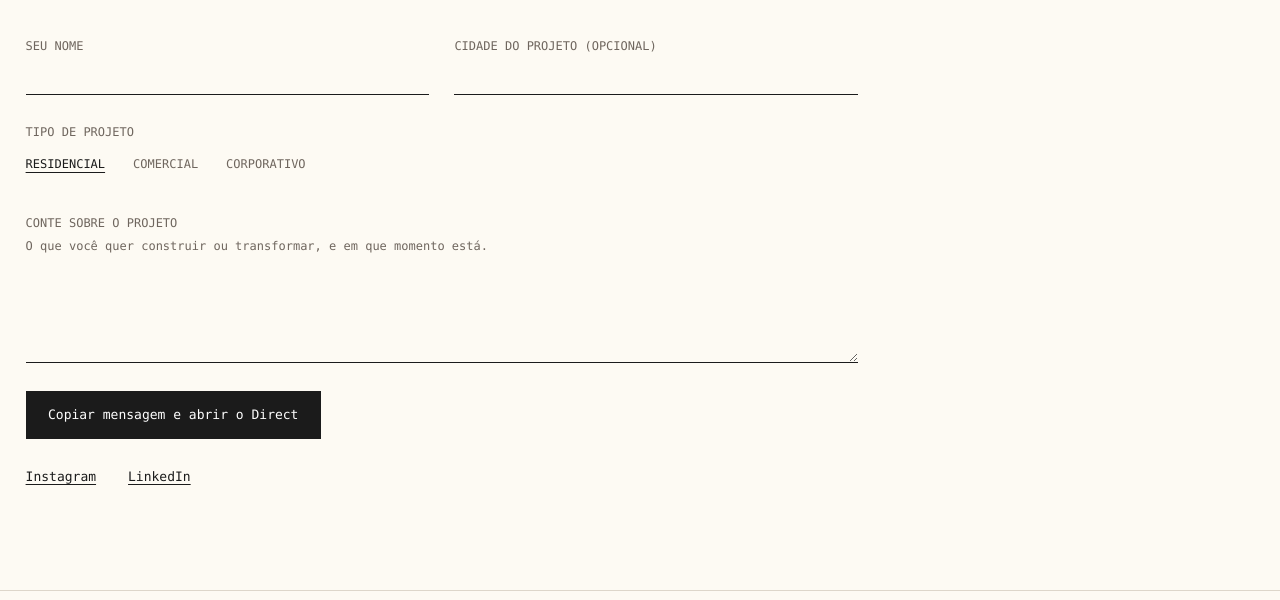
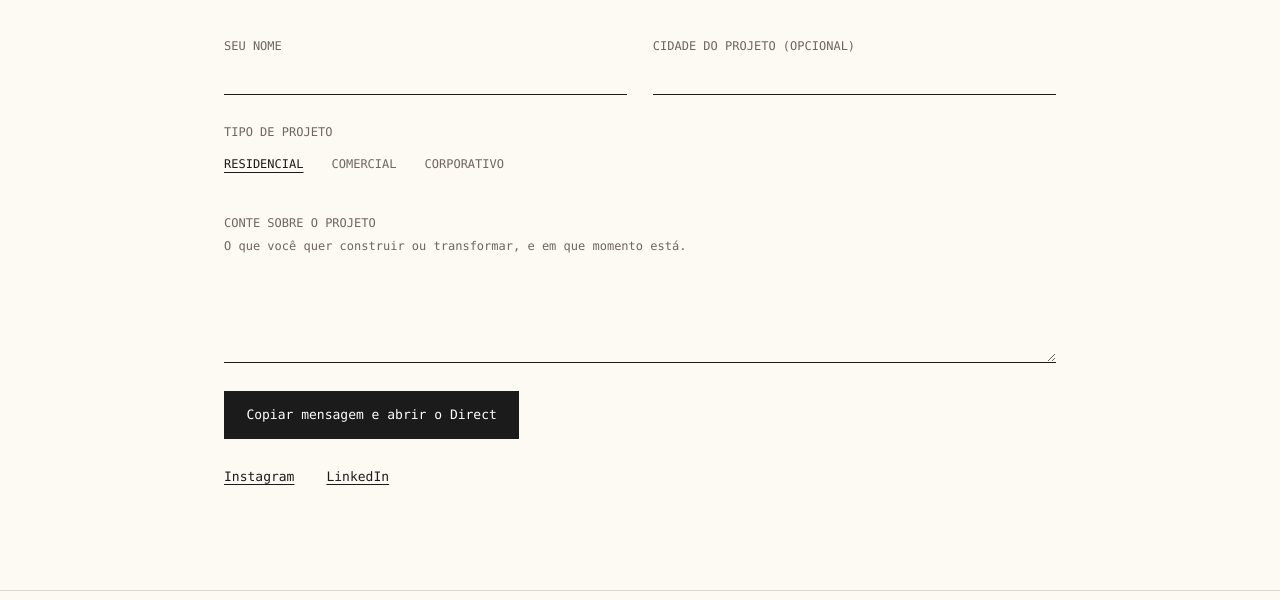
Before and after one commit to hugohirano/Interiorez.com.br, an Astro site: page /contato in a window 1280 px wide. Shown: the part 289-889 px from the top of the page. Built offline with nearby package versions, Linux system fonts and the light colour scheme; Astro itself is replaced by a stand-in of ours.

Commit message:
Centraliza o conteúdo da página de contato
Título, texto e formulário numa coluna centralizada na tela.

Co-Authored-By: Claude Opus 5.5 <noreply@anthropic.com>
Claude-Session: https://claude.ai/code/session_01RFRnABkbCZ7pBN48TmQL8j

```diff
--- a/src/styles/base.css
+++ b/src/styles/base.css
@@ -98,6 +98,7 @@ main { flex: 1; }
 .form__end { grid-column: 1 / -1; display: grid; gap: 0.75rem; justify-items: start; }
 .form__status[data-state='error'] { color: var(--mark); }
 .form__copy { width: 100%; min-height: 8rem; padding: 0.7rem; border: 1px solid var(--ink); border-radius: 0; background: none; }
+.contact-page { max-width: 52rem; margin-inline: auto; padding-bottom: clamp(4rem, 8vw, 8rem); }
 .contact__links { display: flex; flex-wrap: wrap; gap: 0.5rem 2rem; margin-top: 1rem; }
 .contact__lead { color: var(--soft); max-width: 30em; margin-bottom: 2.5rem; }
 
--- a/src/views/ContactPage.astro
+++ b/src/views/ContactPage.astro
@@ -12,7 +12,9 @@ const copy = lang === 'pt'
 ---
 <Base lang={lang} title={copy.title} description={copy.description} alternates={alternates('contact')} active="contact">
   <section class="page">
-    <div class="intro"><h1>{copy.heading}</h1></div>
-    <div style="max-width:52rem;padding-bottom:clamp(4rem,8vw,8rem)"><Enquiry lang={lang} /></div>
+    <div class="contact-page">
+      <div class="intro"><h1>{copy.heading}</h1></div>
+      <Enquiry lang={lang} />
+    </div>
   </section>
 </Base>
```
